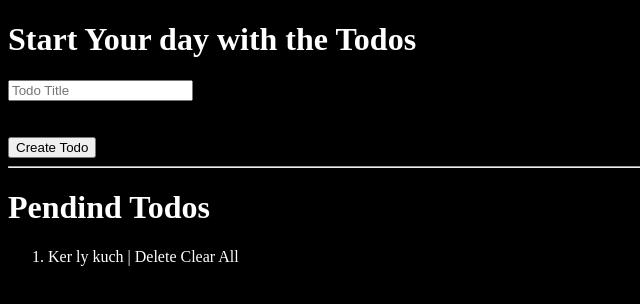
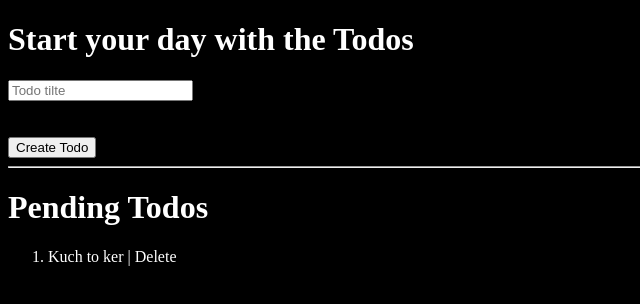
Before and after one commit to Zuhaib-dev/live-cohort-React, a React (Vite) app: page / in a window 1280 px wide. Shown: the top 304 px of the page, without its empty margins (0-640 px from the left). Built offline with nearby package versions, Linux system fonts and the light colour scheme.

Commit message:
Done with the Practice now it is time fot styling using tailwindCSS

```diff
--- a/src/App.jsx
+++ b/src/App.jsx
@@ -1,15 +1,15 @@
-import React, { useState } from "react";
+import { useState } from "react";
 import Read from "./components/Read";
 import Create from "./components/create";
 
 const App = () => {
-  const [todos, settodos] = useState([
-    { id: 1, title: "Ker ly kuch", isCompleted: false },
+  const [Todos, setTodos] = useState([
+    { id: 1, title: "Kuch to ker", isCompleted: false },
   ]);
   return (
     <>
-      <Create todos={todos} settodos={settodos} />
-      <Read todos={todos} settodos={settodos} />
+      <Create Todos={Todos} setTodos={setTodos} />
+      <Read Todos={Todos} setTodos={setTodos} />
     </>
   );
 };
--- a/src/components/Create.jsx
+++ b/src/components/Create.jsx
@@ -2,37 +2,36 @@ import { nanoid } from "nanoid";
 import React, { useState } from "react";
 
 const create = (props) => {
-  const todos = props.todos;
-  const settodos = props.settodos;
+  const todos = props.Todos;
+  const settodos = props.setTodos;
   const [title, settitle] = useState("");
   const submitHandler = (e) => {
     e.preventDefault();
-    let newtodos = {
+    let newTodos = {
       id: nanoid(),
       title,
-      isCompleted: false,
+      isComplete: false,
     };
-    let copytodos = [...todos];
-    copytodos.push(newtodos);
-    settodos(copytodos);
-    settitle('')
+    let copyTodos = [...todos];
+    copyTodos.push(newTodos);
+    settodos(copyTodos);
   };
   return (
     <>
-      <h1>Start Your day with the Todos</h1>
+      <h1>Start your day with the Todos</h1>
       <form onSubmit={submitHandler}>
         <input
           onChange={(e) => settitle(e.target.value)}
           value={title}
           type="text"
-          placeholder="Todo Title"
+          placeholder="Todo tilte"
         />
         <br />
         <br />
         <br />
         <button>Create Todo</button>
+        <hr />
       </form>
-      <hr />
     </>
   );
 };
--- a/src/components/Read.jsx
+++ b/src/components/Read.jsx
@@ -1,29 +1,21 @@
 import React from "react";
 
 const Read = (props) => {
-  const todos = props.todos;
-  const settodos = props.settodos;
-  const deletehandeler = (id) => {
-    const filtertodos = todos.filter((todo) => todo.id != id);
-    settodos(filtertodos);
-  };
-  const claerHandler = (id) => {
-    const clearTodos = todos.filter((todo) => todo.id != id);
-    settodos([]);
-  };
+  const todos = props.Todos;
+  const settodos = props.setTodos;
+  const deletehandeler = (id)=>{
+    let filterTodos = todos.filter((todo)=> todo.id != id)
+    settodos(filterTodos)
+  }
   const renderTodos = todos.map((todo) => {
-    return (
-      <li key={todo.id}>
-        {todo.title} |{" "}
-        <span onClick={() => deletehandeler(todo.id)}>Delete</span>{" "}
-        <span onClick={() => claerHandler(todo.id)}>Clear All</span>
-      </li>
-    );
+    return <li key={todo.id}>{todo.title} | <span onClick={()=>deletehandeler(todo.id)}>Delete</span>
+
+    </li>
   });
 
   return (
     <>
-      <h1>Pendind Todos </h1>
+      <h1>Pending Todos </h1>
       <ol>{renderTodos}</ol>
     </>
   );
```
